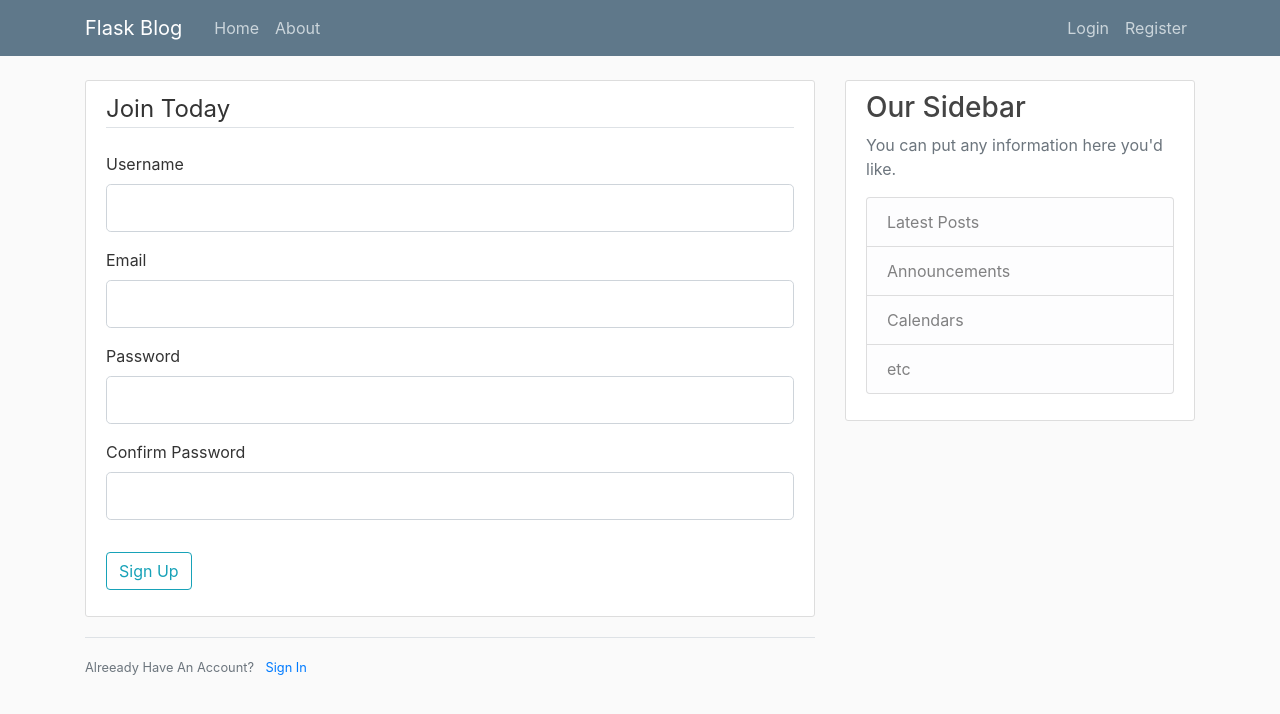
After one commit to PRINCEKK122/flask-blog, a Flask app: page /register in a window 1280 px wide. The commit adds this page. Shown: the top 714 px of the page. Run offline with Flask 2, Linux system fonts and the light colour scheme; some libraries are stand-ins or nearby versions.

Commit message:
created register and login pages for both back to front

```diff
--- a/flask_blog.py
+++ b/flask_blog.py
@@ -1,6 +1,8 @@
-from flask import Flask, render_template, url_for
+from flask import Flask, render_template, url_for, flash, redirect
+from forms import RegistrationForm, LoginForm
+app = Flask(__name__)
 
-app = Flask(__name__)
+app.config["SECRET_KEY"] = "eaace66504036762549d64aca993ef2b"
 
 posts = [
     {
@@ -29,5 +31,19 @@ def about():
     return render_template("about.html", title="About")
 
 
+@app.route("/register", methods=["GET", "POST"])
+def register():
+    form = RegistrationForm()
+    if form.validate_on_submit():
+        flash(f"Account created for {form.username.data}!", "success")
+        return redirect(url_for("hello")) # url_for uses the name of the method not the string argument in the app.route() decorator
+    return render_template("register.html", title="Register", form=form)
+
+
+@app.route("/login")
+def login():
+    form = LoginForm()
+    return render_template("login.html", title="Login", form=form)
+
 if __name__ == "__main__":
     app.run(debug=True)
--- /dev/null
+++ b/forms.py
@@ -0,0 +1,22 @@
+from flask_wtf import FlaskForm
+from wtforms import StringField, PasswordField, SubmitField, BooleanField
+from wtforms.validators import DataRequired, Length, Email, EqualTo
+
+
+class RegistrationForm(FlaskForm):
+    username = StringField(
+        "Username", validators=[DataRequired(), Length(min=2, max=20)]
+    )
+    email = StringField("Email", validators=[DataRequired(), Email()])
+    password = PasswordField("Password", validators=[DataRequired()])
+    confirm_password = PasswordField(
+        "Confirm Password", validators=[DataRequired(), EqualTo("password")]
+    )
+    submit = SubmitField("Sign Up")
+
+
+class LoginForm(FlaskForm):
+    email = StringField("Email", validators=[DataRequired(), Email()])
+    password = PasswordField("Password", validators=[DataRequired()])
+    remember = BooleanField("Remember Me")
+    submit = SubmitField("Login")
--- a/templates/layout.html
+++ b/templates/layout.html
@@ -41,6 +41,15 @@
     <main role="main" class="container">
         <div class="row">
         <div class="col-md-8">
+            {% with messages = get_flashed_messages(with_categories=true) %}
+              {% if messages %}
+                {% for category, message in messages %}
+                  <div class="alert alert-{{category}}">
+                    {{ message }}
+                  </div>
+                {% endfor %}
+              {% endif %}
+            {% endwith %}
             {% block content %}{% endblock %}
         </div>
         <div class="col-md-4">
--- /dev/null
+++ b/templates/register.html
@@ -0,0 +1,34 @@
+{% extends "layout.html" %} {% block content %}
+<div class="content-section">
+  <form action="" method="POST">
+    {{form.hidden_tag() }}
+    <fieldset class="form-group">
+      <legend class="border-bottom mb-4"">Join Today</legend>
+      <div class="form-group">
+        {{form.username.label(class="form-control-label")}}
+        {{form.username(class="form-control form-control-lg")}}
+      </div>
+      <div class="form-group">
+        {{form.email.label(class="form-control-label")}}
+        {{form.email(class="form-control form-control-lg")}}
+      </div>
+      <div class="form-group">
+        {{form.password.label(class="form-control-label")}}
+        {{form.password(class="form-control form-control-lg")}}
+      </div>
+      <div class="form-group">
+        {{form.confirm_password.label(class="form-control-label")}}
+        {{form.confirm_password(class="form-control form-control-lg")}}
+      </div>
+    </fieldset>
+    <div class="form-group">
+        {{form.submit(class="btn btn-outline-info")}}
+    </div>
+  </form>
+</div>
+<div class="border-top pt-3">
+    <small class="text-muted">
+        Alreeady Have An Account? <a class="ml-2" href="{{url_for('login')}}">Sign In</a>
+    </small>
+</div>
+{% endblock content %}
```
Also changed, not shown: templates/login.html (added).
